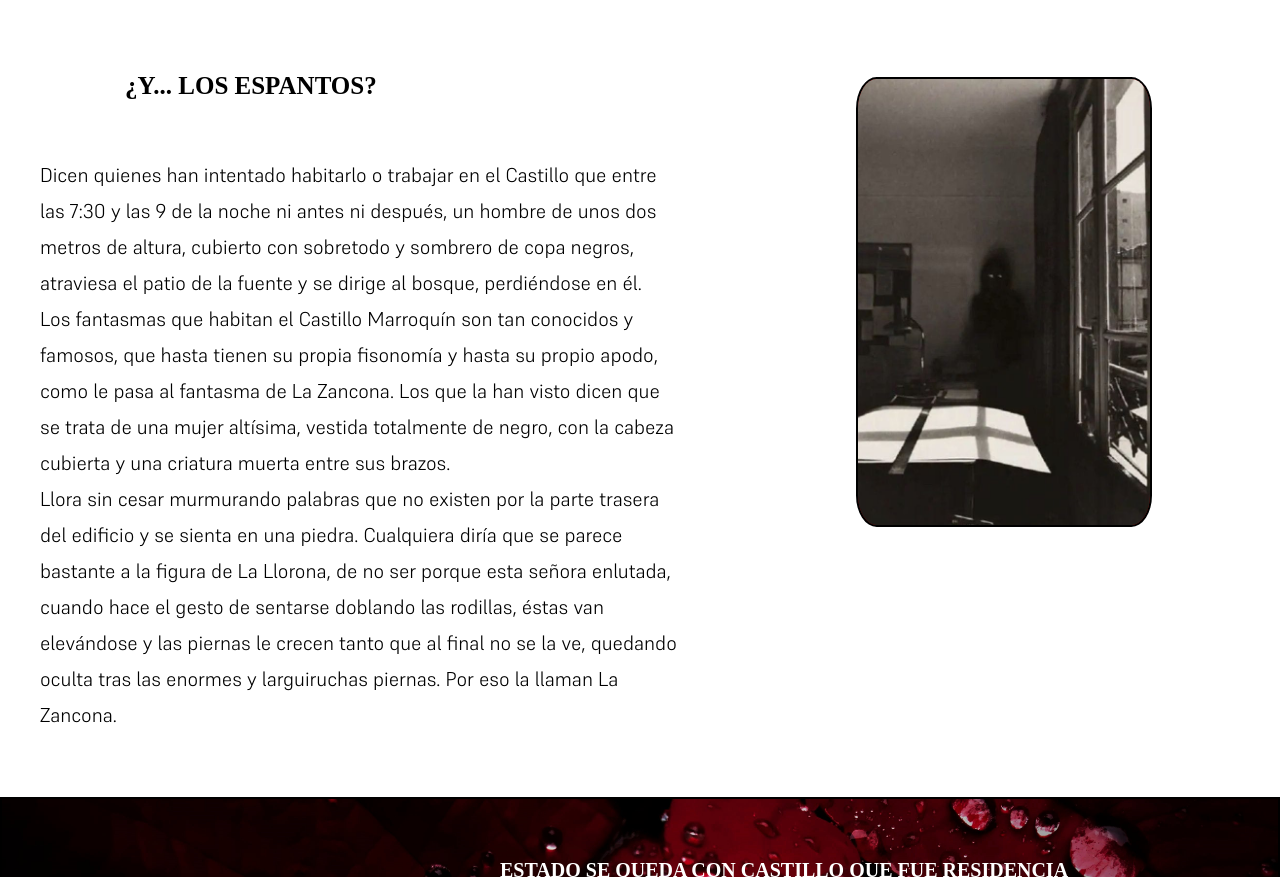
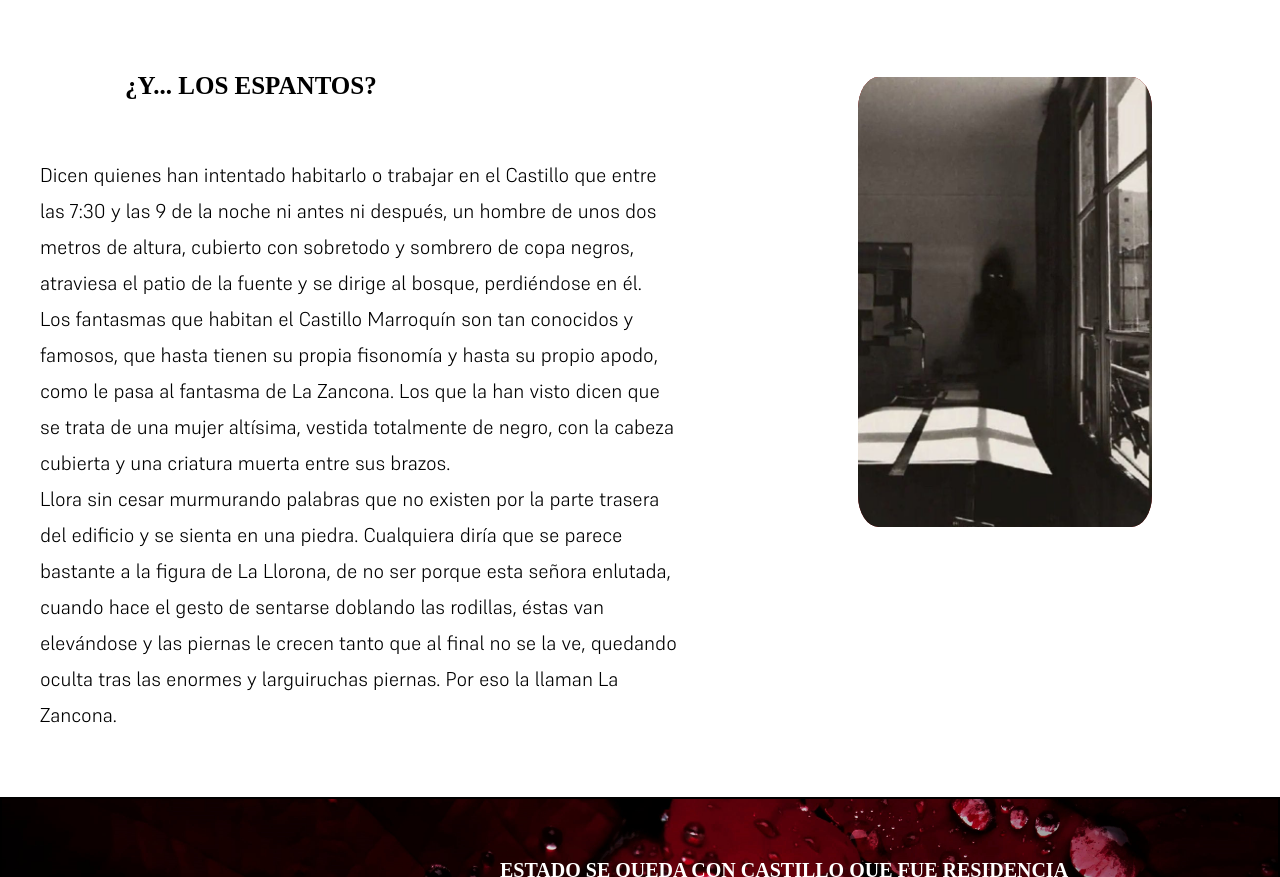
Before and after one commit to Cesaraarevalo/Castillo_Marroquin, a plain HTML site: page index.html in a window 1280 px wide. Shown: the part 5059-5936 px from the top of the page. Drawn offline with Linux system fonts and the light colour scheme.

Commit message:
Update style.css

```diff
--- a/style.css
+++ b/style.css
@@ -251,7 +251,7 @@ nav ul a li{
     margin-right:8em ;
     margin-left: 11em;
     border-radius: 7%;
-    border: solid rgb(0, 0, 0) 2px;
+
 }
 
 #sc5 h1{
```
